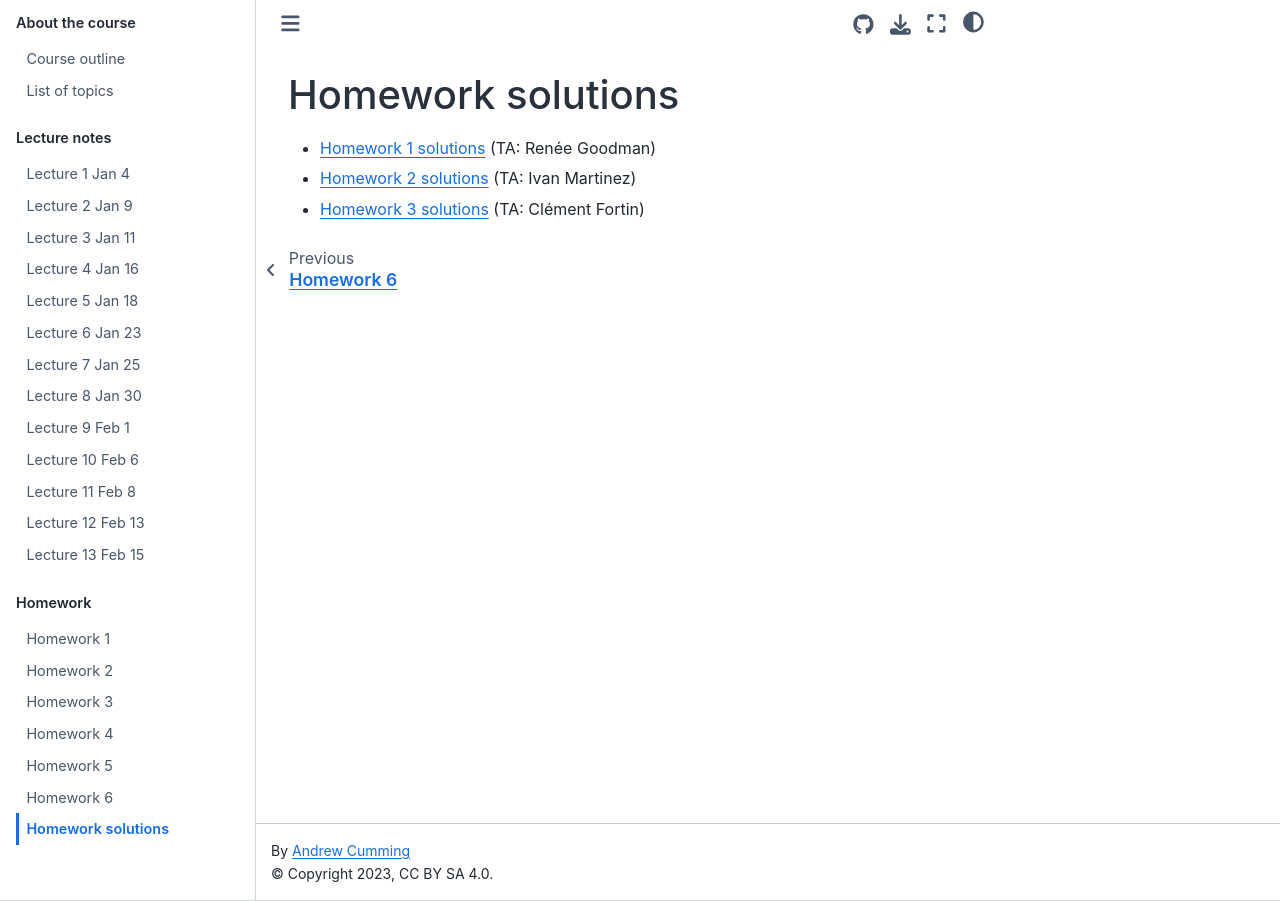
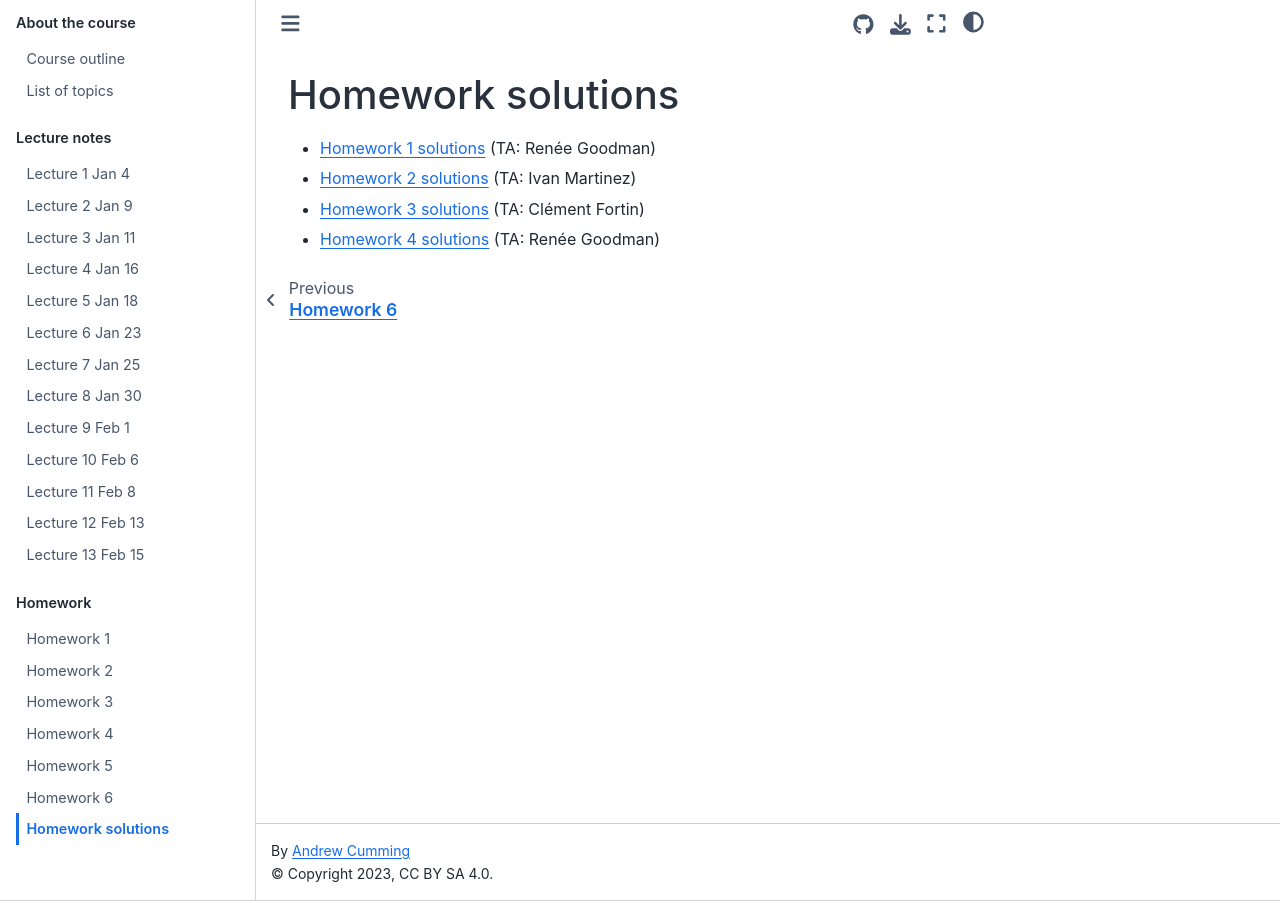
Before and after one commit to andrewcumming/phys457, a Jupyter Book: the page built from homework_solutions.md, in a window 1280 px wide. Built offline with Jupyter Book 1.0.4 settings and Sphinx 7.4.7 and the Sphinx Book theme 1.1.4, drawn with Linux system fonts in a browser that asks for light colours.

Commit message:
Add HW4 solutions

```diff
--- a/homework_solutions.md
+++ b/homework_solutions.md
@@ -5,3 +5,5 @@
 - [Homework 2 solutions](https://github.com/andrewcumming/phys457/blob/main/hw2_solutions.pdf) (TA: Ivan Martinez)
 
 - [Homework 3 solutions](https://github.com/andrewcumming/phys457/blob/main/hw3_solutions.pdf) (TA: Clément Fortin)
+
+- [Homework 4 solutions](https://github.com/andrewcumming/phys457/blob/main/hw4_solutions.pdf) (TA: Renée Goodman)
```
Also changed, not shown: 1 other file.
